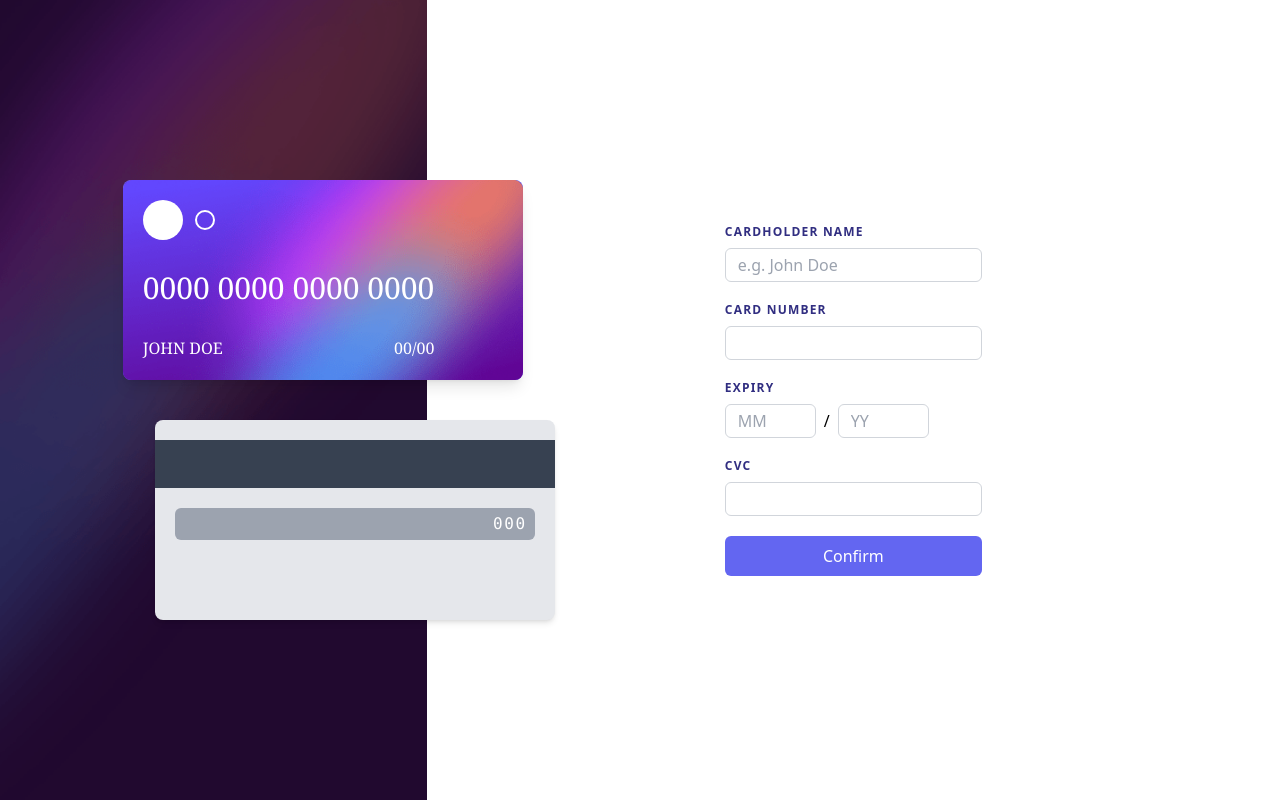
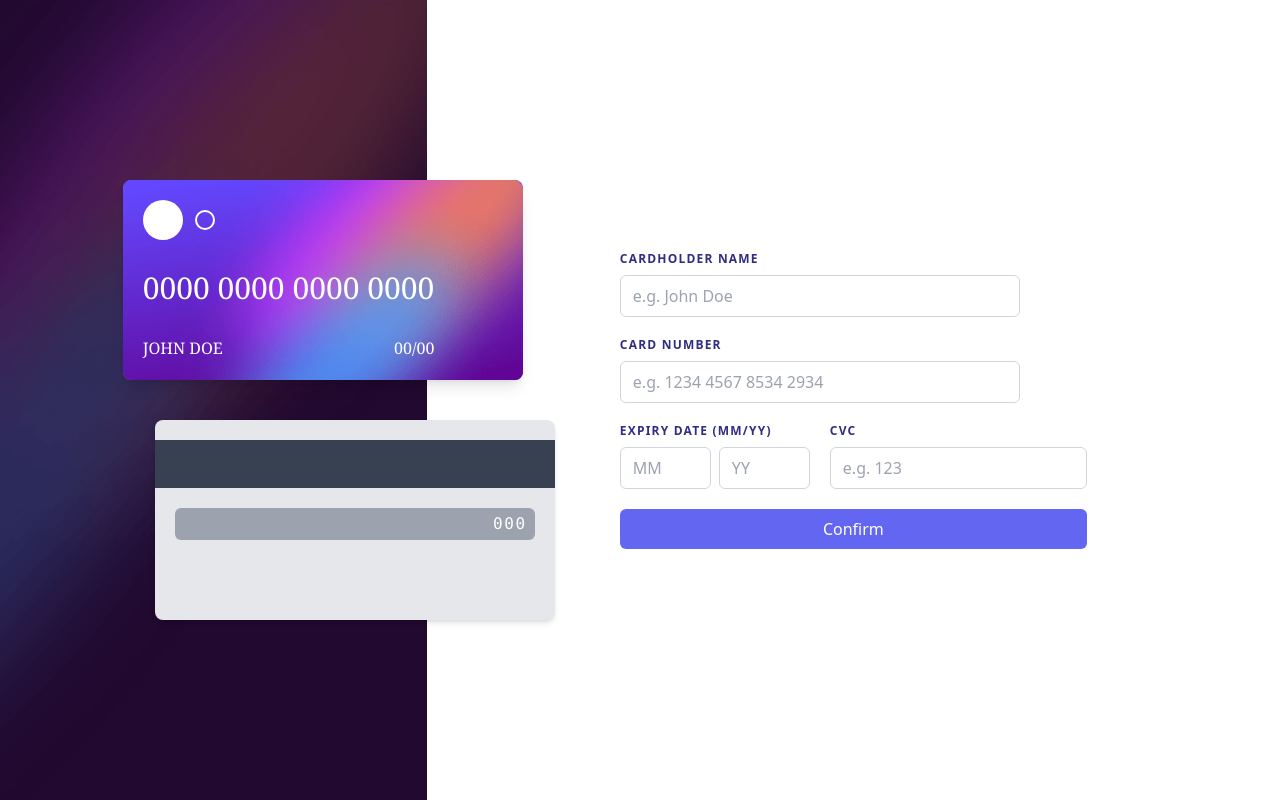
Before and after one commit to daempasha/card-form, a React (Vite) app: page / in a window 1280 px wide. Built offline with nearby package versions, Linux system fonts and the light colour scheme.

Commit message:
Design complete

```diff
--- a/src/components/Form/index.tsx
+++ b/src/components/Form/index.tsx
@@ -14,24 +14,30 @@ const Form = () => {
         <form onSubmit={submitForm}>
             <div className="my-5">
                 <p className="uppercase text-xs tracking-widest mb-2 text-indigo-900 font-bold">Cardholder name</p>
-                <Input placeholder="e.g. John Doe" value={name} onChange={(event) => setName(event.target.value)} maxLength={16} />
+                <Input className="w-[400px]" placeholder="e.g. John Doe" value={name} onChange={(event) => setName(event.target.value)} maxLength={16} />
             </div>
 
             <div className="my-5">
                 <p className="uppercase text-xs tracking-widest mb-2 text-indigo-900 font-bold">Card number</p>
-                <Input value={number} type="tel" inputMode="numeric" onChange={(event) => setNumber(event.target.value)} maxLength={16} />
+                <Input className="w-[400px]" placeholder="e.g. 1234 4567 8534 2934" value={number} type="tel" inputMode="numeric" onChange={(event) => setNumber(event.target.value)} maxLength={16} />
             </div>
-            <div className="my-5">
-                <p className="uppercase text-xs tracking-widest mb-2 text-indigo-900 font-bold">Expiry</p>
-                <Input value={expiryMonth} type="text" name="month" onChange={(event) => setExpiryMonth(event.target.value)} placeholder="MM" maxLength={2} size={2} />
-                <span className="mx-2" >/</span>
-                <Input value={expiryYear} type="text" name="year" onChange={(event) => setExpiryYear(event.target.value)} placeholder="YY" maxLength={2} size={2} />
+            <div className="my-5 flex gap-5">
+                <div>
+                    <p className="uppercase text-xs tracking-widest mb-2 text-indigo-900 font-bold">Expiry Date (MM/YY)</p>
 
+                    <Input value={expiryMonth} type="text" name="month" onChange={(event) => setExpiryMonth(event.target.value)} placeholder="MM" maxLength={2} size={2} />
+                    <span className="mx-1" />
+                    <Input value={expiryYear} type="text" name="year" onChange={(event) => setExpiryYear(event.target.value)} placeholder="YY" maxLength={2} size={2} />
+                </div>
+
+                <div className="flex-grow">
+                    <p className="uppercase text-xs tracking-widest mb-2 text-indigo-900 font-bold">CVC</p>
+                    <Input className="w-full" placeholder="e.g. 123" value={cvc} type="tel" inputMode="numeric" onChange={(event) => setCvc(event.target.value)} maxLength={3} />
+                </div>
             </div>
             <div className="my-5">
 
-                <p className="uppercase text-xs tracking-widest mb-2 text-indigo-900 font-bold">Cvc</p>
-                <Input value={cvc} type="tel" inputMode="numeric" onChange={(event) => setCvc(event.target.value)} maxLength={3} />
+
             </div>
 
             <Button>Confirm</Button>
--- a/src/components/Input/index.tsx
+++ b/src/components/Input/index.tsx
@@ -2,7 +2,7 @@ import { InputProps } from "./types";
 
 const Input: React.FC<InputProps> = ({ className, ...inputProps }) => {
     return (
-        <input className={`border-[1px] px-3 py-1 border-gray-300 rounded-md outline-none focus:ring-2 ring-indigo-400 ${className}`} {...inputProps} />
+        <input className={`border-[1px] px-3 py-2 border-gray-300 rounded-md outline-none focus:ring-2 ring-indigo-400 ${className}`} {...inputProps} />
     )
 }
 
```
